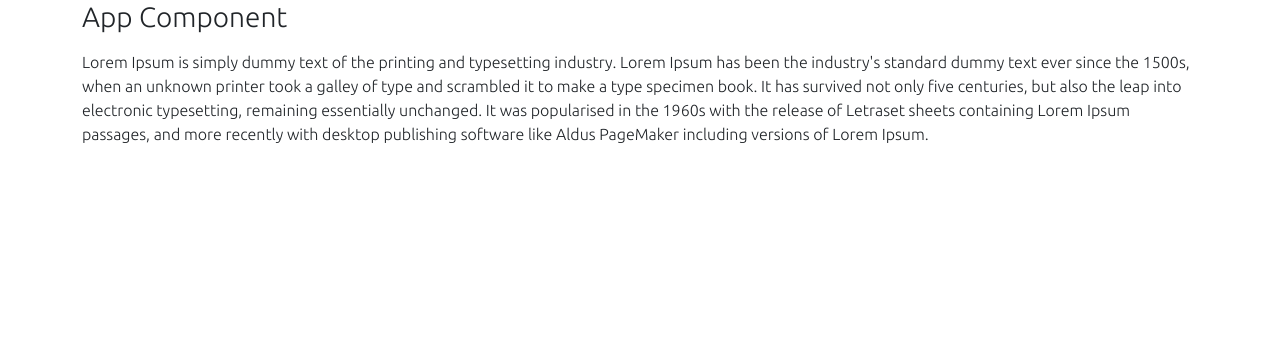
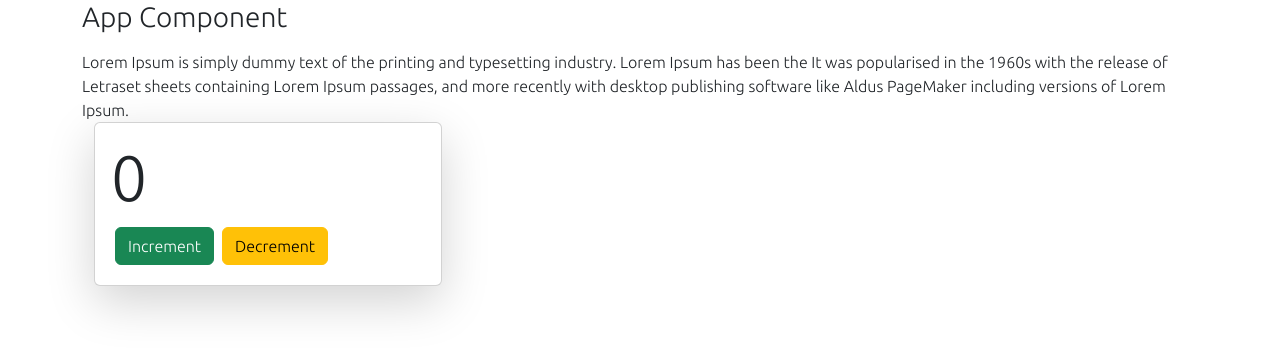
Before and after one commit to shwetaTomar415/vue-course, a Vue app: page / in a window 1280 px wide. Shown: the top 354 px of the page. Built offline with nearby package versions, Linux system fonts and the light colour scheme.

Commit message:
Event Handle Counter

```diff
--- a/src/App.vue
+++ b/src/App.vue
@@ -5,19 +5,21 @@
         <div class="col">
           <p class="h3">App Component</p>
           <p class="fst-italic"></p>
-          Lorem Ipsum is simply dummy text of the printing and typesetting industry. Lorem Ipsum has been the industry's standard dummy text ever since the 1500s, when an unknown printer took a galley of type and scrambled it to make a type specimen book. It has survived not only five centuries, but also the leap into electronic typesetting, remaining essentially unchanged. It was popularised in the 1960s with the release of Letraset sheets containing Lorem Ipsum passages, and more recently with desktop publishing software like Aldus PageMaker including versions of Lorem Ipsum.
+          Lorem Ipsum is simply dummy text of the printing and typesetting industry. Lorem Ipsum has been the It was popularised in the 1960s with the release of Letraset sheets containing Lorem Ipsum passages, and more recently with desktop publishing software like Aldus PageMaker including versions of Lorem Ipsum.
         </div>
       </div>
     </div>
-
+    <Counter />
   </div>
 </template>
 
 
 <script>
 
+import Counter from "@/components/Counter";
 export default {
-  components: {}
+  components: {Counter},
+
 }
 </script>
 <style>
--- /dev/null
+++ b/src/components/Counter.vue
@@ -0,0 +1,39 @@
+<template>
+  <div class="container">
+    <div class="row">
+      <div class="col-md-4">
+        <div class="card shadow-lg">
+          <div class="card-body">
+            <p class="h3 display-3">{{count}}</p>
+              <button class="btn btn-success m-1" @click="increment">Increment</button>
+              <button class="btn btn-warning m-1" @click="decrement">Decrement</button>
+          </div>
+        </div>
+      </div>
+    </div>
+  </div>
+</template>
+
+<script>
+export default {
+  name: "Counter",
+  data(){
+    return{
+      count:0,
+    }
+  },
+  methods:{
+    increment(){
+      this.count++;
+    },
+    decrement(){
+      this.count--;
+    }
+  }
+
+}
+</script>
+
+<style scoped>
+
+</style>
```
